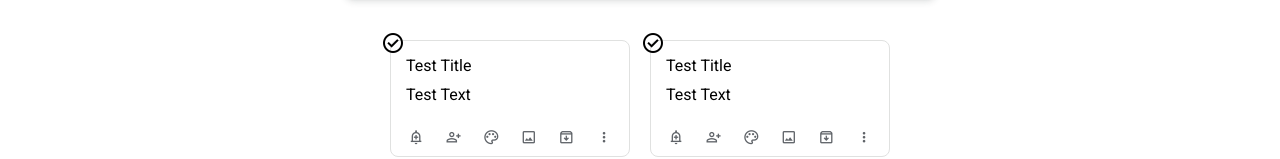
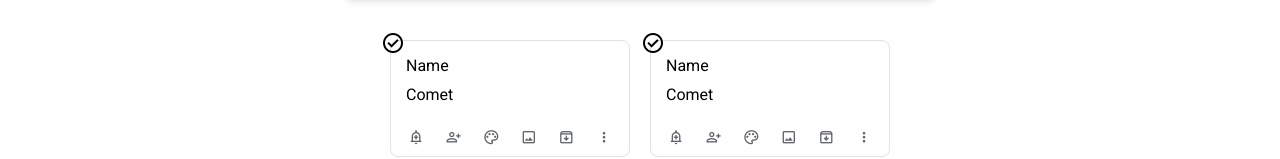
Before and after one commit to Zwelihlecomet2/React-keep-app, a JavaScript app: page / in a window 1280 px wide. Shown: the part 319-478 px from the top of the page. Built offline with nearby package versions, Linux system fonts and the light colour scheme.

Commit message:
injected javaStrict code in my JSX file

```diff
--- a/src/components/Notes/Note.js
+++ b/src/components/Notes/Note.js
@@ -1,11 +1,14 @@
 import "./Notes.css";
 
 function Note(){
+
+    let title = "Name";
+    let text = "Comet";
     return(
         <div className="note">
         <span className="material-symbols-outlined check-circle">check_circle</span>
-        <div className="title">Test Title</div>
-        <div className="text">Test Text</div>
+        <div className="title">{title}</div>
+        <div className="text">{text}</div>
         <div className="note-footer">
             <div className="tooltip">
                 <span className="material-symbols-outlined hover small-icons">add_alert</span>
```
